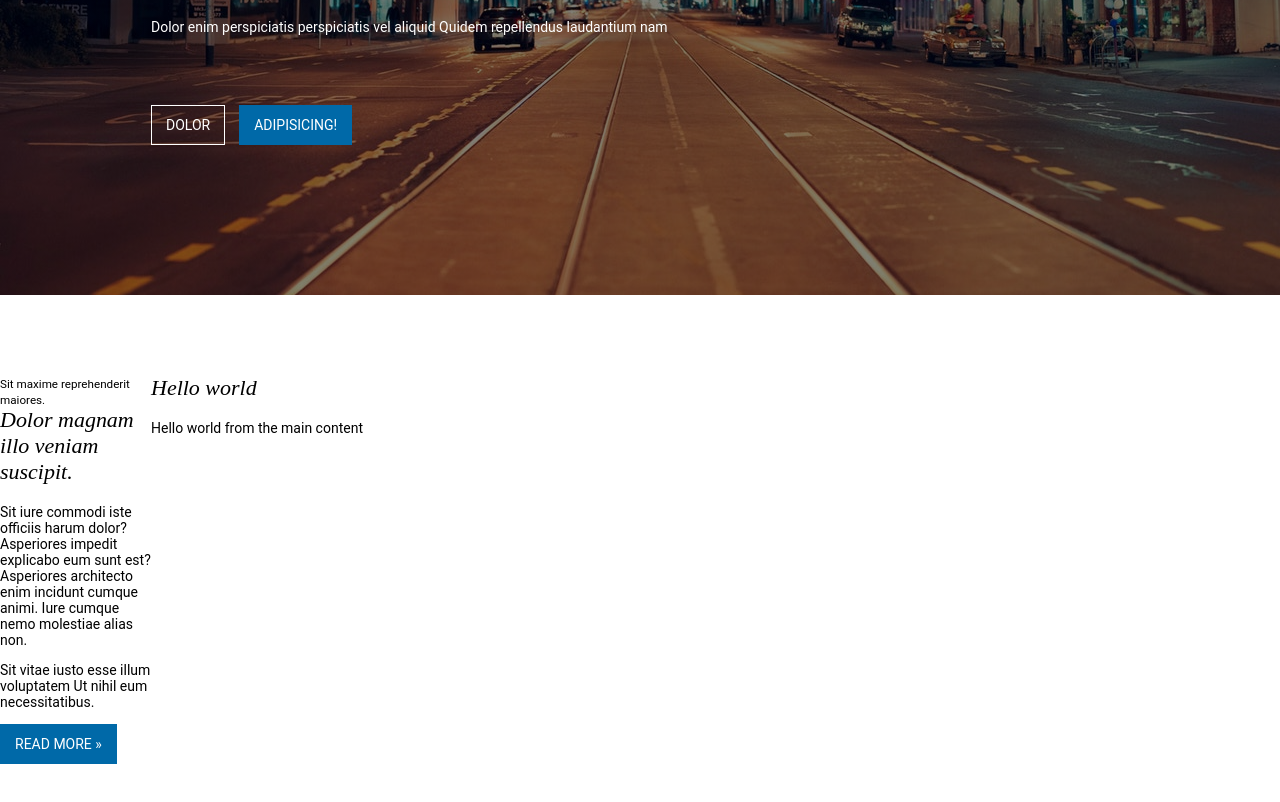
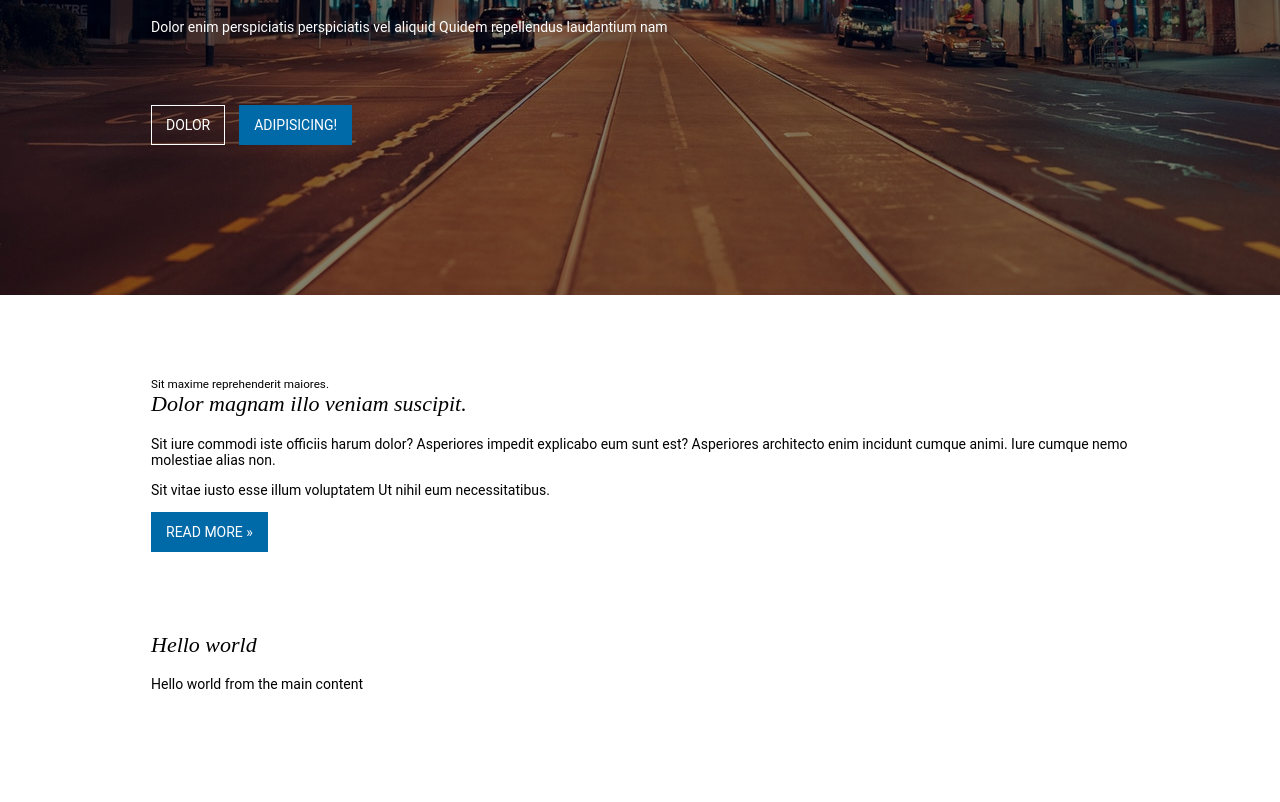
Before and after one commit to kevcomedia/wetwest-clone, a website: page src/index.html in a window 1280 px wide. Shown: the part 254-1056 px from the top of the page. Drawn offline with Linux system fonts and the light colour scheme.

Commit message:
Use named column lines instead of grid areas
If I used grid areas, I'll have to make an area for the header, an area
for the content, etc. I could have done that (and that will probably be
more predictable, since it's more explicit), but I'm liking this one.
Otherwise the header and content will stack on the same grid cell.

```diff
--- a/src/stylesheets/main.css
+++ b/src/stylesheets/main.css
@@ -23,16 +23,22 @@
  * 1. Set up the row so it has gutters at least 1.1429em wide. The center
  *    column will take up the most space until it's around 70em wide. After
  *    that point the gutters will expand to take the remaining space.
- * 2. Name the grid areas for convenience.
- * 3. Top and bottom padding for the row. Not grid rows as that might mess
- *    up the layout when the row has more than one elements in it.
+ * 2. Name the grid column lines for convenience.
+ * 3. Top and bottom padding for the row instead of empty grid rows as they
+ *    might mess up the layout when the row has more than one elements in
+ *    it.
+ * 4. Gaps between any section the row might contain.
  */
 .row {
   display: grid;
-  grid-template-areas: "left-gutter content right-gutter"; /* 2 */
-  grid-template-columns: minmax(1.1429em, 1fr) minmax(0, 69.8571em) minmax(1.1429em, 1fr); /* 1 */
-  padding-bottom: 5.7143em;
-  padding-top: 5.7143em;
+  grid-template-columns:
+    [full-start] minmax(1.1429em, 1fr)
+    [content-start] minmax(0, 69.8571em)
+    [content-end] minmax(1.1429em, 1fr)
+    [full-end]; /* 1, 2 */
+  grid-row-gap: 5.7143em; /* 4 */
+  padding-bottom: 5.7143em; /* 3 */
+  padding-top: 5.7143em; /* 3 */
 }
 
 /**
@@ -54,11 +60,12 @@
 }
 
 /**
- * Place the row content at the center.
+ * Place the row elements at the center.
  */
 
+.row__header,
 .row__content {
-  grid-area: content;
+  grid-column: content-start / content-end;
 }
 
 
```
